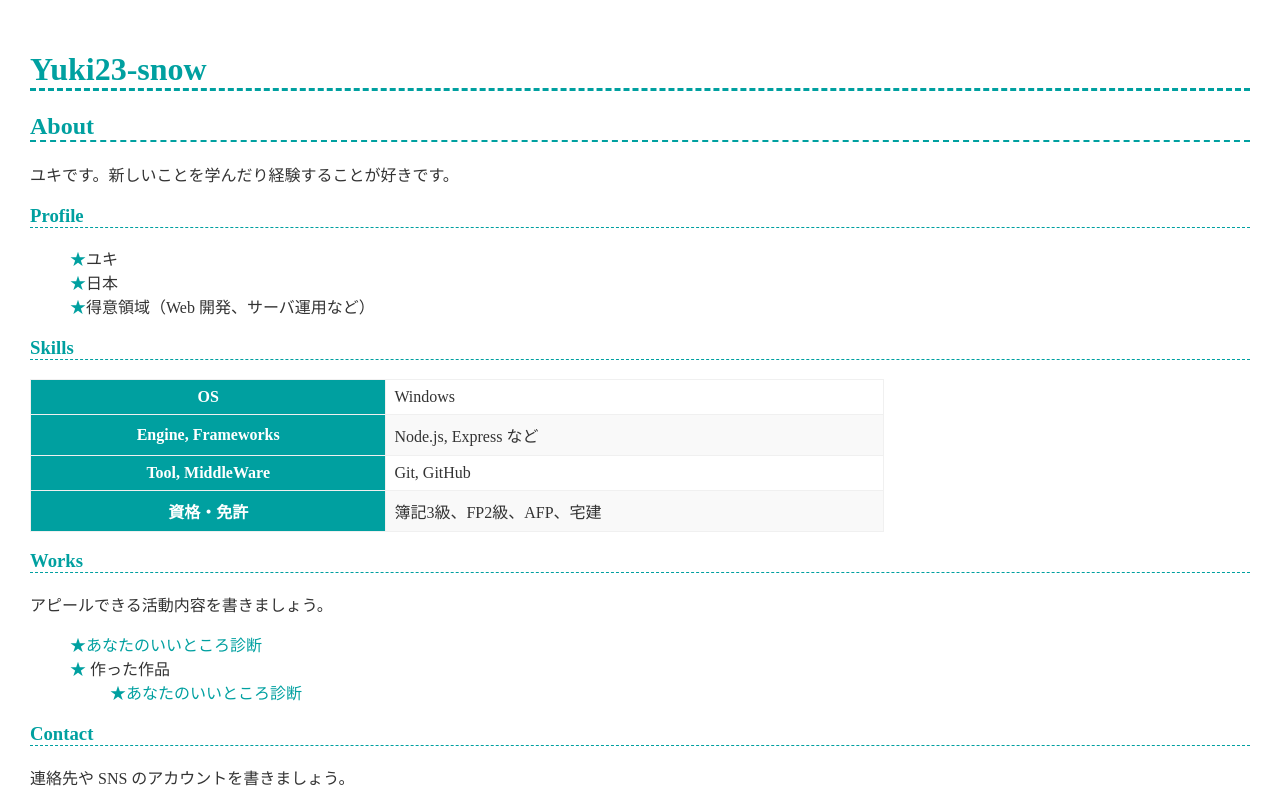
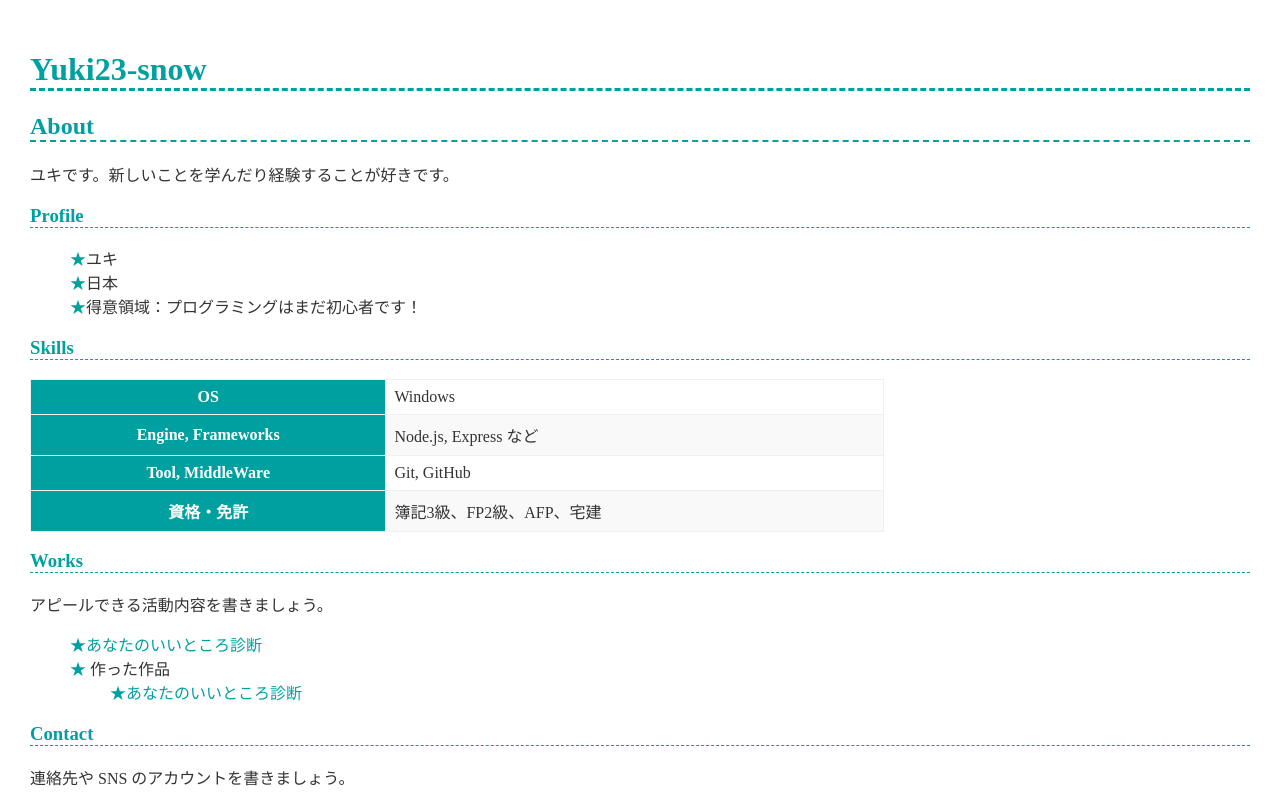
Before and after one commit to Yuki23-snow/yuki23-snow.github.io, a plain HTML site: page index.html in a window 1280 px wide. Shown: the top 800 px of the page. Drawn offline with Linux system fonts and the light colour scheme.

Commit message:
Update index.html

```diff
--- a/index.html
+++ b/index.html
@@ -19,7 +19,7 @@
     <ul>
       <li>ユキ</li>
       <li>日本</li>
-      <li>得意領域（Web 開発、サーバ運用など）</li>
+      <li>得意領域：プログラミングはまだ初心者です！</li>
     </ul>
 
     <h3>Skills</h3>
```
